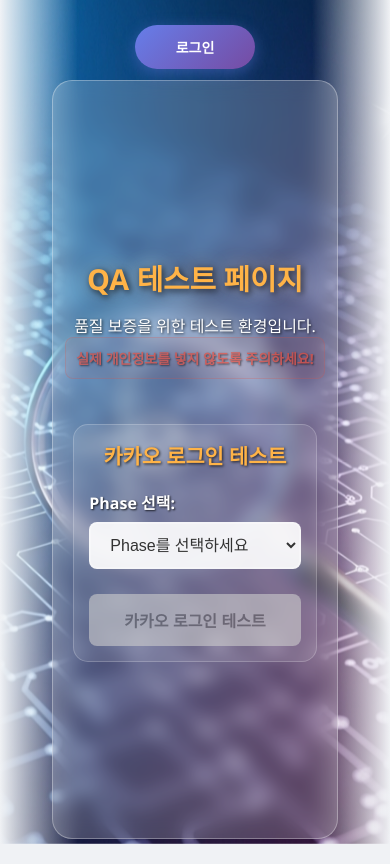
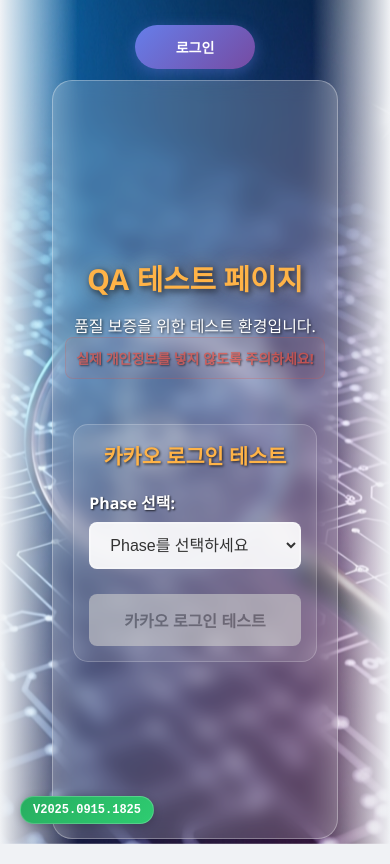
Before and after one commit to alvinshin81/qatest_sync, a plain HTML site: page index.html in a window 390 px wide. Drawn offline with Linux system fonts and the light colour scheme.

Commit message:
버전명 추가

```diff
--- a/css/style.css
+++ b/css/style.css
@@ -734,4 +734,29 @@ body::after {
     .kakao-test-section h2 {
         font-size: 1.3rem;
     }
+
+    .version-badge {
+        left: 10px;
+        bottom: 10px;
+        font-size: 10px;
+        padding: 4px 8px;
+    }
 }
+
+/* 버전 뱃지 스타일 */
+.version-badge {
+    position: fixed;
+    left: 20px;
+    bottom: 20px;
+    background: linear-gradient(135deg, #27ae60 0%, #2ecc71 100%);
+    color: white;
+    padding: 6px 12px;
+    border-radius: 15px;
+    font-size: 12px;
+    font-weight: 600;
+    z-index: 1000;
+    box-shadow: 0 2px 10px rgba(0, 0, 0, 0.2);
+    backdrop-filter: blur(10px);
+    border: 1px solid rgba(255, 255, 255, 0.2);
+    font-family: 'Courier New', monospace;
+}
--- a/index.html
+++ b/index.html
@@ -65,6 +65,11 @@
         </div>
     </div>
 
+    <!-- 버전 뱃지 -->
+    <div class="version-badge" id="version-badge">
+        V2025.0915.1825
+    </div>
+
     <script src="js/script.js"></script>
 </body>
 </html>
```
